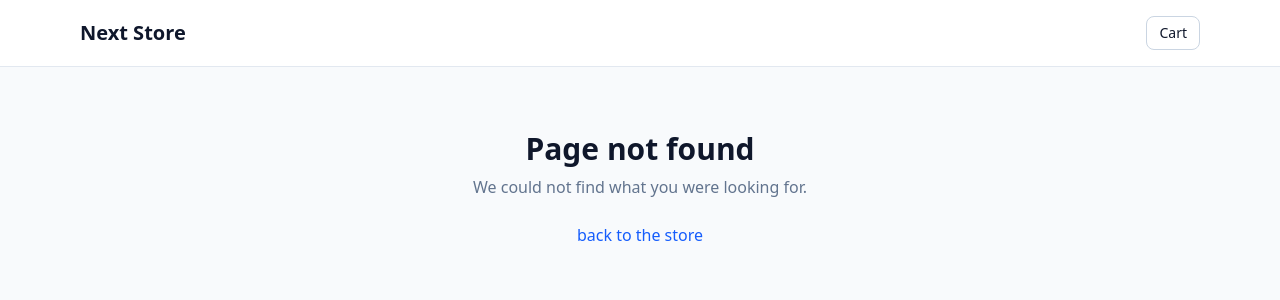
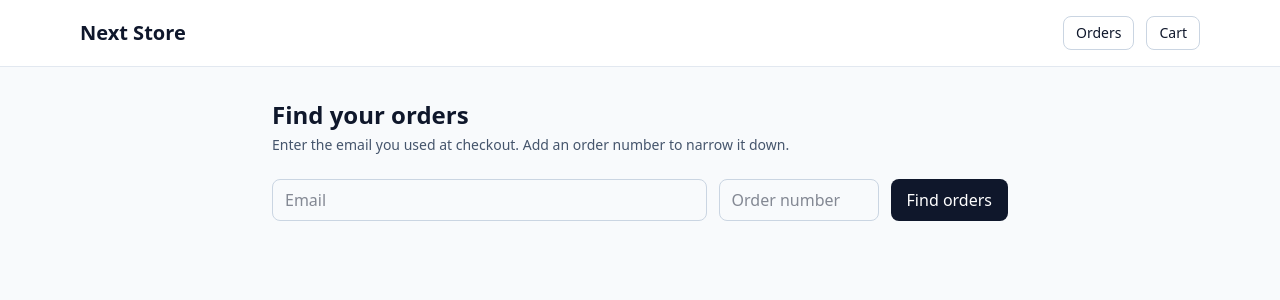
Before and after one commit to pjperfect/next-ecommerce-store, a Next.js app: page /orders in a window 1280 px wide. Before the commit this address had no page. Shown: the top 300 px of the page. Built offline with nearby package versions, Linux system fonts and the light colour scheme.

Commit message:
Add order lookup page with status tracker

```diff
--- /dev/null
+++ b/src/app/orders/page.js
@@ -0,0 +1,105 @@
+import { prisma } from '@/lib/prisma';
+import { formatPrice } from '@/lib/format';
+import OrderStatusTracker from '@/components/OrderStatusTracker';
+
+export const metadata = { title: 'Find your orders' };
+
+export default async function OrdersPage({ searchParams }) {
+  const { email = '', orderNumber = '' } = await searchParams;
+  const trimmedEmail = email.trim();
+  const trimmedOrderNumber = orderNumber.trim();
+  const hasSearched = trimmedEmail !== '';
+
+  let orders = [];
+
+  if (hasSearched) {
+    const where = { email: { equals: trimmedEmail, mode: 'insensitive' } };
+
+    if (trimmedOrderNumber !== '') {
+      const orderId = Number(trimmedOrderNumber);
+      where.id = Number.isInteger(orderId) ? orderId : 0;
+    }
+
+    orders = await prisma.order.findMany({
+      where,
+      include: { items: { include: { product: true } } },
+      orderBy: { createdAt: 'desc' },
+    });
+  }
+
+  return (
+    <main className="mx-auto max-w-3xl px-4 py-8">
+      <h1 className="text-2xl font-bold">Find your orders</h1>
+      <p className="mt-1 text-sm text-slate-600">
+        Enter the email you used at checkout. Add an order number to narrow it
+        down.
+      </p>
+
+      <form className="mt-6 grid gap-3 sm:grid-cols-[1fr_10rem_auto]">
+        <input
+          name="email"
+          type="email"
+          required
+          defaultValue={email}
+          placeholder="Email"
+          className="rounded-lg border border-slate-300 px-3 py-2"
+        />
+        <input
+          name="orderNumber"
+          inputMode="numeric"
+          defaultValue={orderNumber}
+          placeholder="Order number"
+          className="rounded-lg border border-slate-300 px-3 py-2"
+        />
+        <button
+          type="submit"
+          className="rounded-lg bg-slate-900 px-4 py-2 font-medium text-white hover:bg-slate-700"
+        >
+          Find orders
+        </button>
+      </form>
+
+      {hasSearched && orders.length === 0 && (
+        <p className="mt-8 text-slate-600">
+          No orders found for those details.
+        </p>
+      )}
+
+      <ul className="mt-8 space-y-6">
+        {orders.map((order) => (
+          <li key={order.id} className="rounded-xl bg-white p-5 shadow-sm">
+            <div className="flex flex-wrap items-baseline justify-between gap-2">
+              <h2 className="font-semibold">Order #{order.id}</h2>
+              <p className="text-sm text-slate-500">
+                {order.createdAt.toLocaleDateString('en-GB', {
+                  day: 'numeric',
+                  month: 'long',
+                  year: 'numeric',
+                })}
+              </p>
+            </div>
+
+            <div className="mt-4">
+              <OrderStatusTracker status={order.status} />
+            </div>
+
+            <ul className="mt-4 divide-y divide-slate-100 text-sm">
+              {order.items.map((item) => (
+                <li key={item.id} className="flex justify-between gap-4 py-2">
+                  <span>
+                    {item.product.name} x {item.quantity}
+                  </span>
+                  <span>{formatPrice(item.priceCents * item.quantity)}</span>
+                </li>
+              ))}
+            </ul>
+
+            <p className="mt-3 text-right font-semibold">
+              Total {formatPrice(order.totalCents)}
+            </p>
+          </li>
+        ))}
+      </ul>
+    </main>
+  );
+}
--- a/src/components/Header.js
+++ b/src/components/Header.js
@@ -12,12 +12,20 @@ export default function Header() {
         <Link href="/" className="text-xl font-semibold">
           Next Store
         </Link>
+        <nav className="flex items-center gap-3">
+          <Link
+            href="/orders"
+            className="rounded-lg border border-slate-300 px-3 py-1.5 text-sm font-medium hover:bg-slate-100"
+          >
+            Orders
+          </Link>
           <Link
             href="/cart"
             className="rounded-lg border border-slate-300 px-3 py-1.5 text-sm font-medium hover:bg-slate-100"
           >
             Cart{itemCount > 0 ? ` (${itemCount})` : ''}
           </Link>
+        </nav>
       </div>
     </header>
   );
--- /dev/null
+++ b/src/components/OrderStatusTracker.js
@@ -0,0 +1,39 @@
+const trackerSteps = [
+  { status: 'PENDING', label: 'Awaiting payment' },
+  { status: 'PAID', label: 'Paid' },
+  { status: 'SHIPPED', label: 'Shipped' },
+  { status: 'DELIVERED', label: 'Delivered' },
+];
+
+export default function OrderStatusTracker({ status }) {
+  if (status === 'CANCELLED') {
+    return (
+      <p className="rounded-lg bg-red-50 px-3 py-2 text-sm font-medium text-red-700">
+        This order was cancelled
+      </p>
+    );
+  }
+
+  const currentIndex = trackerSteps.findIndex((step) => step.status === status);
+
+  return (
+    <ol className="grid grid-cols-4 gap-2 text-center text-xs sm:text-sm">
+      {trackerSteps.map((step, index) => {
+        const isReached = index <= currentIndex;
+
+        return (
+          <li key={step.status}>
+            <div
+              className={`h-2 rounded-full ${isReached ? 'bg-emerald-500' : 'bg-slate-200'}`}
+            />
+            <p
+              className={`mt-2 ${isReached ? 'font-medium text-slate-900' : 'text-slate-400'}`}
+            >
+              {step.label}
+            </p>
+          </li>
+        );
+      })}
+    </ol>
+  );
+}
```
Lines whose indentation alone changed are shown as unchanged.
